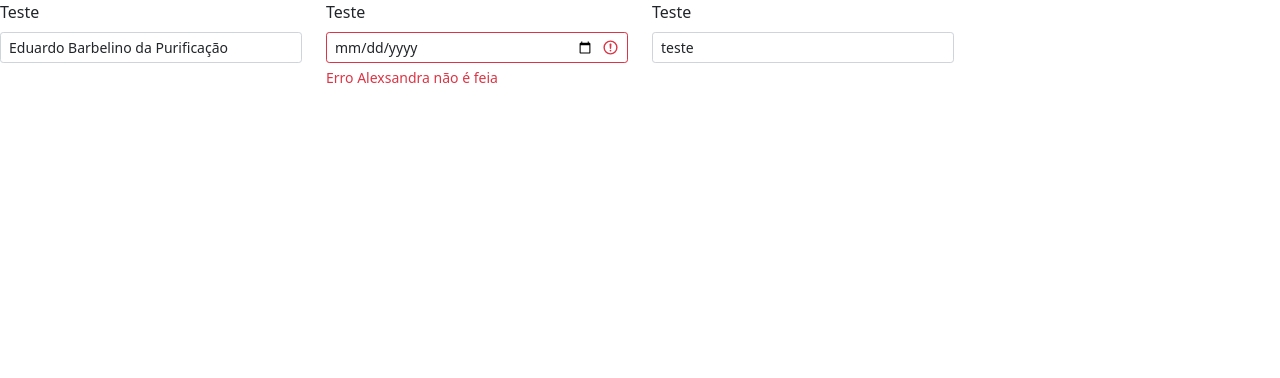
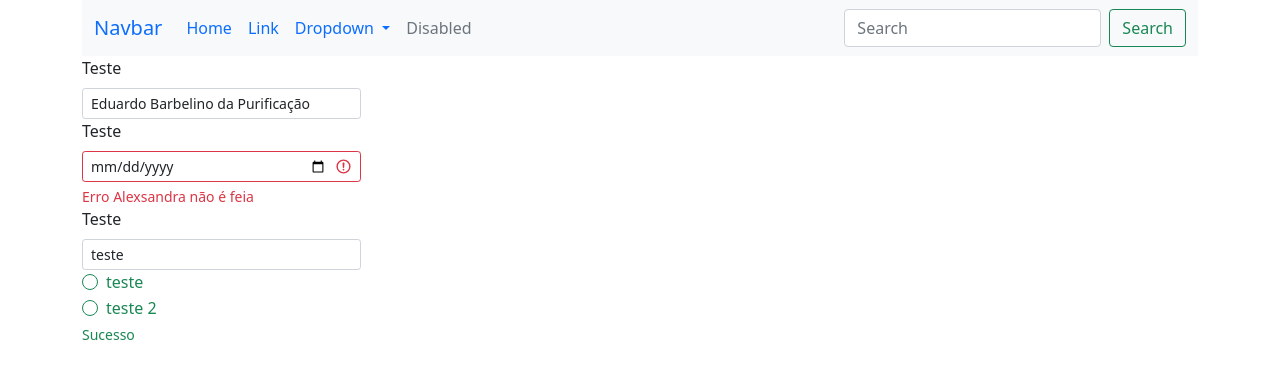
Before and after one commit to barguia/crud-front-vue, a Vue app: page /login in a window 1280 px wide. Shown: the top 378 px of the page. Built offline with nearby package versions, Linux system fonts and the light colour scheme.

Commit message:
Adicionado componentes e rotas

```diff
--- a/package.json
+++ b/package.json
@@ -10,7 +10,8 @@
   "dependencies": {
     "bootstrap": "^5.1.3",
     "core-js": "^3.8.3",
-    "vue": "^3.2.13"
+    "vue": "^3.2.13",
+    "vue-router": "^4.0.16"
   },
   "devDependencies": {
     "@babel/core": "^7.12.16",
--- a/src/App.vue
+++ b/src/App.vue
@@ -1,52 +1,17 @@
 <template>
-  <div class="row">
-    <InputText
-        label="Teste"
-        name="text"
-        :errors="[]"
-        value="Eduardo Barbelino da Purificação"
-        classes="col-md-3"
-        size="sm"
-        type="boob"
-    />
-
-    <InputText
-        label="Teste"
-        name="text"
-        :errors="['Erro Alexsandra não é feia']"
-        :accurates="[]"
-        value="Eduardo Barbelino da Purificação"
-        classes="col-md-3"
-        size="sm"
-        type="date"
-    />
-    <SelectValue
-        label="Teste"
-        name="select"
-        option-label="campo"
-
-        :errors="[]"
-        :accurates="['Sucesso']"
-        classes="col-md-3"
-        size="sm"
-        :items="[{id: 1, campo: 'teste'},{id: 2, campo: 'teste 2'},]"
-        value="1"
-    />
-  </div>
-
+  <BootstrapLayout>
+    <router-view/>
+  </BootstrapLayout>
 </template>
 
 <script>
-
-import InputText from "@/components/InputText";
-import SelectValue from "@/components/SelectValue";
-
+import BootstrapLayout from '@/layouts/BootstrapLayout'
 export default {
   name: 'App',
   components: {
-    InputText,
-    SelectValue
-  }
+    BootstrapLayout
+  },
+
 }
 </script>
 
--- a/src/components/FeedbackComponent.vue
+++ b/src/components/Form/FieldFeedback.vue
@@ -5,7 +5,7 @@
 </template>
 <script>
 export default {
-  name: "FeedbackComponent",
+  name: "FieldFeedbackComponent",
   props: {
     errors: Array,
     accurates: Array,
--- /dev/null
+++ b/src/components/Form/InputRadioCheckbox.vue
@@ -0,0 +1,80 @@
+<template>
+  <div :class="classes">
+    <div :class="getValidationClass">
+      <div class="form-check" v-for="(item, index) in items" :key="index">
+        <input :type="getType"
+               :class="getInputClass" :id="name" :name="name" :placeholder="placeholder" :value="item[optionValue]">
+        <label :for="name" class="form-check-label">{{ item[optionLabel] }}</label>
+      </div>
+    </div>
+    <FieldFeedback :errors="errors" :accurates="accurates" />
+  </div>
+</template>
+
+<script>
+import FieldFeedback from "@/components/Form/FieldFeedback";
+export default {
+  name: "InputRadioCheckbox",
+  components: {
+    FieldFeedback
+  },
+
+  props: {
+    label: {
+      type: String,
+      required: true
+    },
+    placeholder: String,
+    name: {
+      type: String,
+      required: true
+    },
+    errors: Array,
+    accurates: Array,
+    readOnly: {
+      type: Boolean,
+      default: false
+    },
+    disabled: {
+      type: Boolean,
+      default: false
+    },
+    size: String,
+    value: String,
+    classes: String,
+    optionValue: {
+      type: String,
+      default: 'id'
+    },
+    items: {
+      type: [Object, Array]
+    },
+    optionLabel: {
+      type: String,
+      required: true
+    },
+    type: {
+      type: String,
+      default: 'text'
+    }
+  },
+  computed: {
+    getType() {
+      if (this.type == 'radio') return this.type;
+      return 'checkbox'
+    },
+    getClassSize() {
+      if (this.size) return `form-check-input form-control-${this.size}`
+      return 'form-check-input'
+    },
+    getValidationClass() {
+      if (this.errors && this.errors.length > 0) return 'is-invalid'
+      if (this.accurates && this.accurates.length > 0) return 'is-valid'
+      return ''
+    },
+    getInputClass() {
+      return `${this.getClassSize} ${this.getValidationClass}`
+    }
+  }
+}
+</script>
--- a/src/components/InputText.vue
+++ b/src/components/Form/InputText.vue
@@ -3,16 +3,17 @@
     <label :for="name" class="form-label" v-if="label">{{ label }}</label>
     <input :type="type"
       :class="getInputClass" :id="name" :name="name" :placeholder="placeholder" :value="value">
-    <FeedbackComponent :errors="errors" :accurates="accurates" />
+    <FieldFeedback :errors="errors" :accurates="accurates" />
   </div>
 </template>
 
 <script>
-import FeedbackComponent from "@/components/FeedbackComponent";
+import FieldFeedback from "@/components/Form/FieldFeedback";
+
 export default {
   name: "InputComponent",
   components: {
-    FeedbackComponent
+    FieldFeedback
   },
 
   props: {
--- a/src/components/SelectValue.vue
+++ b/src/components/Form/SelectValue.vue
@@ -8,16 +8,16 @@
         :selected="item[optionValue] == value"
       >{{ item[optionLabel] }}</option>
     </select>
-    <FeedbackComponent :errors="errors" :accurates="accurates" />
+    <FieldFeedback :errors="errors" :accurates="accurates" />
   </div>
 </template>
 
 <script>
-import FeedbackComponent from "@/components/FeedbackComponent";
+import FieldFeedback from "@/components/Form/FieldFeedback";
 export default {
   name: "InputComponent",
   components:{
-    FeedbackComponent
+    FieldFeedback
   },
   props: {
     label: String,
--- /dev/null
+++ b/src/layouts/BootstrapLayout.vue
@@ -0,0 +1,51 @@
+<template>
+  <div class="container">
+    <nav class="navbar navbar-expand-lg bg-light">
+      <div class="container-fluid">
+        <a class="navbar-brand" href="#">Navbar</a>
+        <button class="navbar-toggler" type="button" data-bs-toggle="collapse" data-bs-target="#navbarSupportedContent" aria-controls="navbarSupportedContent" aria-expanded="false" aria-label="Toggle navigation">
+          <span class="navbar-toggler-icon"></span>
+        </button>
+        <div class="collapse navbar-collapse" id="navbarSupportedContent">
+          <ul class="navbar-nav me-auto mb-2 mb-lg-0">
+            <li class="nav-item">
+              <a class="nav-link active" aria-current="page" href="#">Home</a>
+            </li>
+            <li class="nav-item">
+              <a class="nav-link" href="#">Link</a>
+            </li>
+            <li class="nav-item dropdown">
+              <a class="nav-link dropdown-toggle" href="#" id="navbarDropdown" role="button" data-bs-toggle="dropdown" aria-expanded="false">
+                Dropdown
+              </a>
+              <ul class="dropdown-menu" aria-labelledby="navbarDropdown">
+                <li><a class="dropdown-item" href="#">Action</a></li>
+                <li><a class="dropdown-item" href="#">Another action</a></li>
+                <li><hr class="dropdown-divider"></li>
+                <li><a class="dropdown-item" href="#">Something else here</a></li>
+              </ul>
+            </li>
+            <li class="nav-item">
+              <a class="nav-link disabled">Disabled</a>
+            </li>
+          </ul>
+          <form class="d-flex" role="search">
+            <input class="form-control me-2" type="search" placeholder="Search" aria-label="Search">
+            <button class="btn btn-outline-success" type="submit">Search</button>
+          </form>
+        </div>
+      </div>
+    </nav>
+    <slot></slot>
+  </div>
+</template>
+
+<script>
+export default {
+  name: "BootstrapLayout"
+}
+</script>
+
+<style scoped>
+
+</style>
--- /dev/null
+++ b/src/pages/HomePage.vue
@@ -0,0 +1,15 @@
+<template>
+  <div>
+    <h1>Welcome</h1>
+  </div>
+</template>
+
+<script>
+export default {
+  name: "HomePage"
+}
+</script>
+
+<style scoped>
+
+</style>
--- /dev/null
+++ b/src/pages/LoginPage.vue
@@ -0,0 +1,60 @@
+<template>
+  <div>
+    <InputText
+        label="Teste"
+        name="text"
+        :errors="[]"
+        value="Eduardo Barbelino da Purificação"
+        classes="col-md-3"
+        size="sm"
+        type="boob"
+    />
+
+    <InputText
+        label="Teste"
+        name="text"
+        :errors="['Erro Alexsandra não é feia']"
+        :accurates="[]"
+        value="Eduardo Barbelino da Purificação"
+        classes="col-md-3"
+        size="sm"
+        type="date"
+    />
+    <SelectValue
+        label="Teste"
+        name="select"
+        option-label="campo"
+
+        :errors="[]"
+        :accurates="['Sucesso']"
+        classes="col-md-3"
+        size="sm"
+        :items="[{id: 1, campo: 'teste'},{id: 2, campo: 'teste 2'},]"
+        value="1"
+    />
+
+    <InputRadioCheckbox
+        label="Teste"
+        name="select"
+        option-label="campo"
+
+        :errors="[]"
+        :accurates="['Sucesso']"
+        classes="col-md-3"
+
+        :items="[{id: 1, campo: 'teste'},{id: 2, campo: 'teste 2'},]"
+        value="1"
+        type="radio"
+    />
+  </div>
+</template>
+
+<script>
+export default {
+  name: "LoginPage"
+}
+</script>
+
+<style scoped>
+
+</style>
--- /dev/null
+++ b/src/router.js
@@ -0,0 +1,23 @@
+import { createRouter, createWebHistory} from "vue-router"
+import LoginPage from '@/pages/LoginPage.vue'
+import HomePage from "@/pages/HomePage";
+
+const routes = [
+    {
+        path: '/',
+        name: 'home',
+        component: HomePage
+    },
+    {
+        path: '/login',
+        name: 'login',
+        component: LoginPage
+    }
+]
+
+const router = createRouter({
+    history: createWebHistory(),
+    routes
+})
+
+export default router
```
Also changed, not shown: src/components/HelloWorld.vue (deleted, +0 -58 lines), src/main.js (+13 -1 lines), 1 other file (tests, documents, lock files or other folders).
